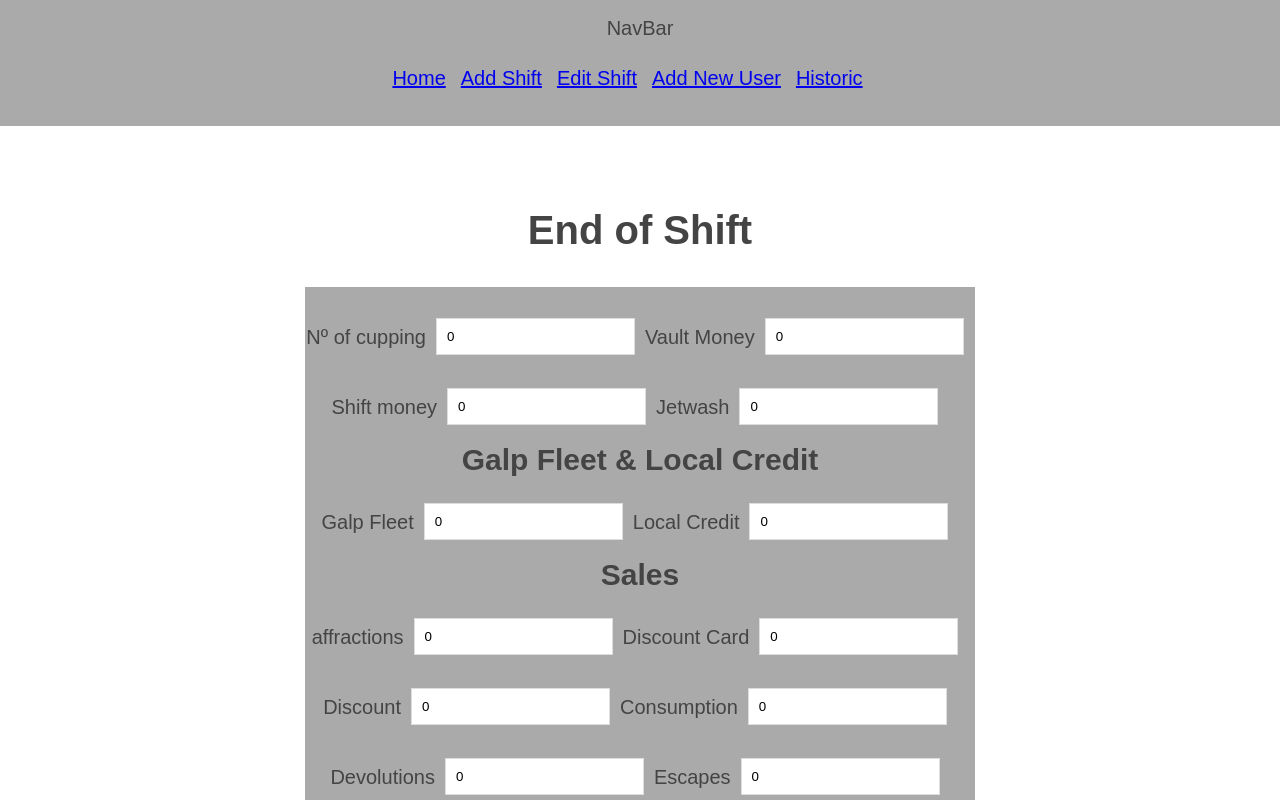
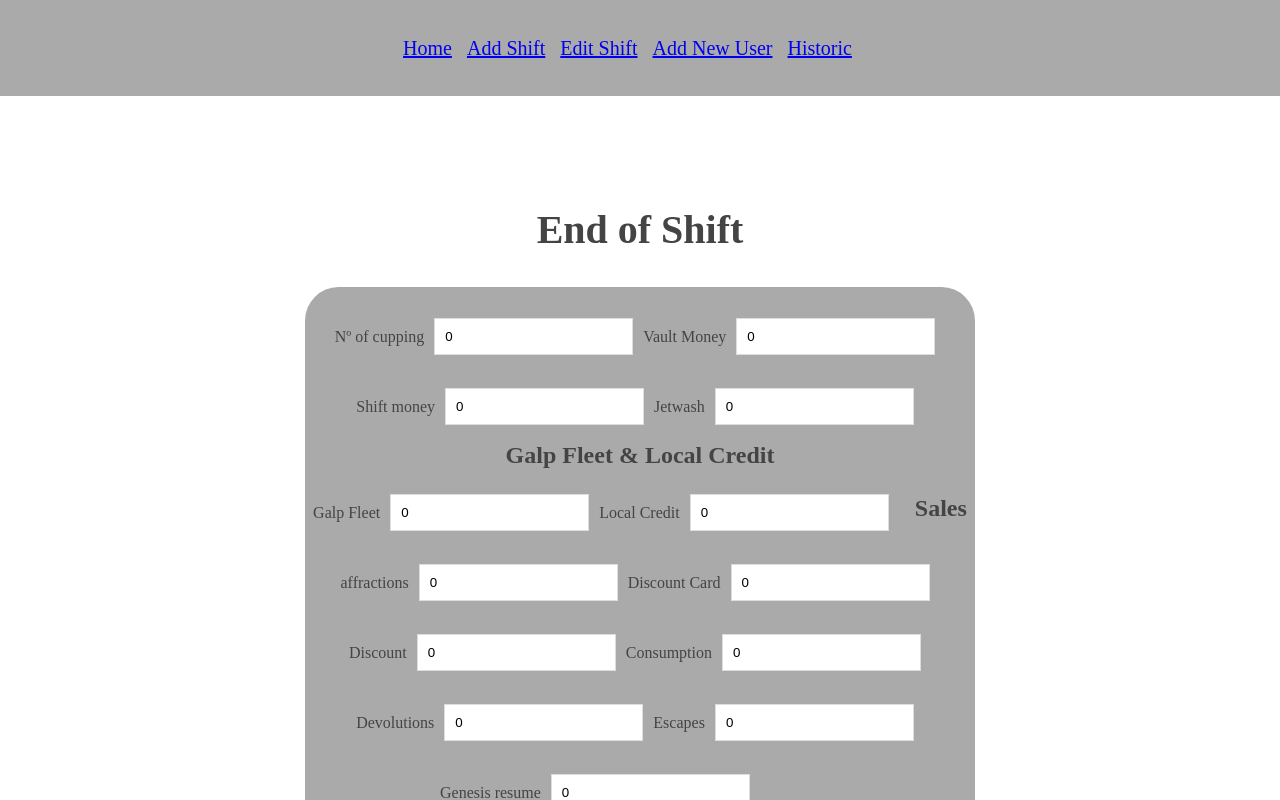
Before and after one commit to davidFLRibeiro/End-of-Sift, a React (Create React App) app: page /addshift in a window 1280 px wide. Shown: the top 800 px of the page. Built offline with nearby package versions, Linux system fonts and the light colour scheme; no server answers.

Commit message:
12th commit

```diff
--- a/src/AddShift/AddShift.css
+++ b/src/AddShift/AddShift.css
@@ -13,6 +13,7 @@ body {
 header {
   padding: 45px 15px;
   margin-top: 200px;
+  font-family: serif;
 }
 
 h2 {
@@ -21,6 +22,7 @@ h2 {
 
 .banner {
   margin-top: 200px;
+  font-family: 'Source Code Pro';
 }
 
 .form-section {
@@ -34,6 +36,8 @@ h2 {
   max-width: 670px;
   min-width: 400px;
   min-height: 70px;
+  font-family: 'Source Code Pro';
+  font-size: 16px;
 }
 
 .form-section label {
--- a/src/EditShift/EditShift.css
+++ b/src/EditShift/EditShift.css
@@ -20,6 +20,7 @@ h2 {
 }
 
 .form-section {
+  border-radius: 5%;
   padding-top: 10px;
   display: flex;
   flex-flow: row wrap;
--- a/src/EditShift/EditShift.js
+++ b/src/EditShift/EditShift.js
@@ -6,6 +6,7 @@ export class AddShift extends Component {
   constructor(props) {
     super(props);
     this.state = {
+      id: 0,
       cupping: 0.0,
       vault_money: 0.0,
       shift_money: 0.0,
@@ -37,6 +38,7 @@ export class AddShift extends Component {
     e.preventDefault();
 
     const shift = {
+      id: this.state.id,
       cupping: this.state.cupping,
       vault_money: this.state.vault_money,
       shift_money: this.state.shift_money,
@@ -53,7 +55,9 @@ export class AddShift extends Component {
       visa: this.state.visa,
       devolutions: this.state.devolutions
     };
-    fetch(`${config.API_ENDPOINT}api/shifts`, {
+    const id = this.state.id;
+    console.log('made it to shift id', shift);
+    fetch(`${config.API_ENDPOINT}api/shifts/${id}`, {
       method: 'PATCH',
       body: JSON.stringify(shift),
       headers: {
@@ -83,6 +87,7 @@ export class AddShift extends Component {
     );
     console.log(this.props.match.params, shiftdatarray[0]);
     this.setState({
+      id: shiftdatarray[0].id,
       cupping: shiftdatarray[0].cupping,
       vault_money: shiftdatarray[0].vault_money,
       shift_money: shiftdatarray[0].shift_money,
@@ -266,7 +271,9 @@ export class AddShift extends Component {
             ></input>
           </div>
           <div className='form-section'>
-            <button type='submit'>Save</button>
+            <button type='submit' onClick={this.handleEditShift}>
+              Save
+            </button>
           </div>
         </form>
       </div>
--- a/src/Historic/Historic.css
+++ b/src/Historic/Historic.css
@@ -12,9 +12,12 @@ body {
 }
 
 .shift_list {
-  border: 3px solid red;
+  border: 1px solid #aaa;
+  margin: auto;
   margin-top: 200px;
-  padding: 20px;
+  border-radius: 5%;
+  max-width: 600px;
+  font-family: 'Source Code Pro';
 }
 
 .shift_list ul li {
--- a/src/NavBar/NavBar.css
+++ b/src/NavBar/NavBar.css
@@ -7,6 +7,7 @@ nav {
   right: 0;
   z-index: 10;
   display: inline;
+  font-family: 'Source Code Pro';
 }
 
 ul {
--- a/src/NavBar/NavBar.js
+++ b/src/NavBar/NavBar.js
@@ -7,7 +7,6 @@ export class NavBar extends Component {
     return (
       <div>
         <nav className='nav-bar'>
-          NavBar
           <ul>
             <li>
               <Link to='/'>Home</Link>
```
